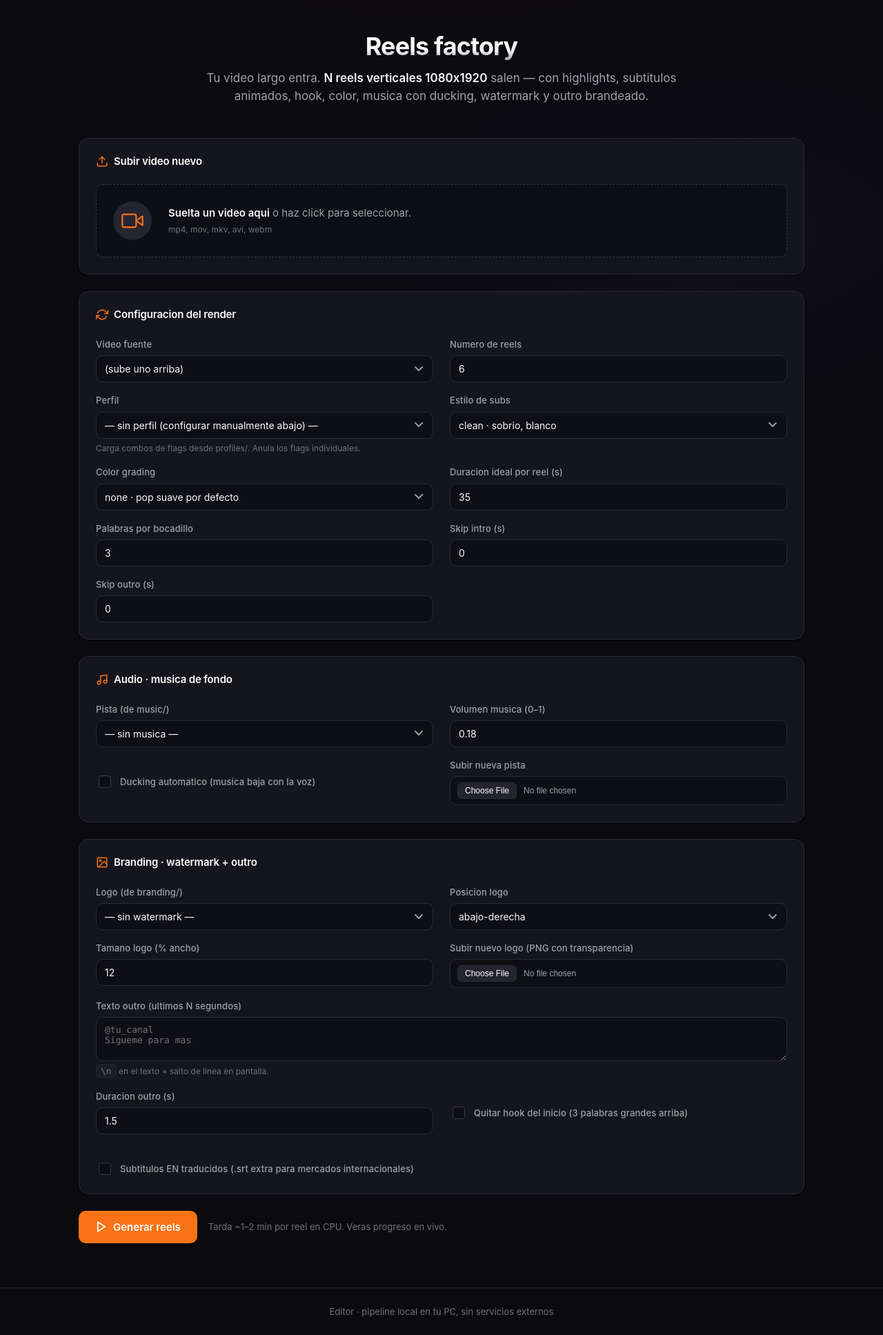
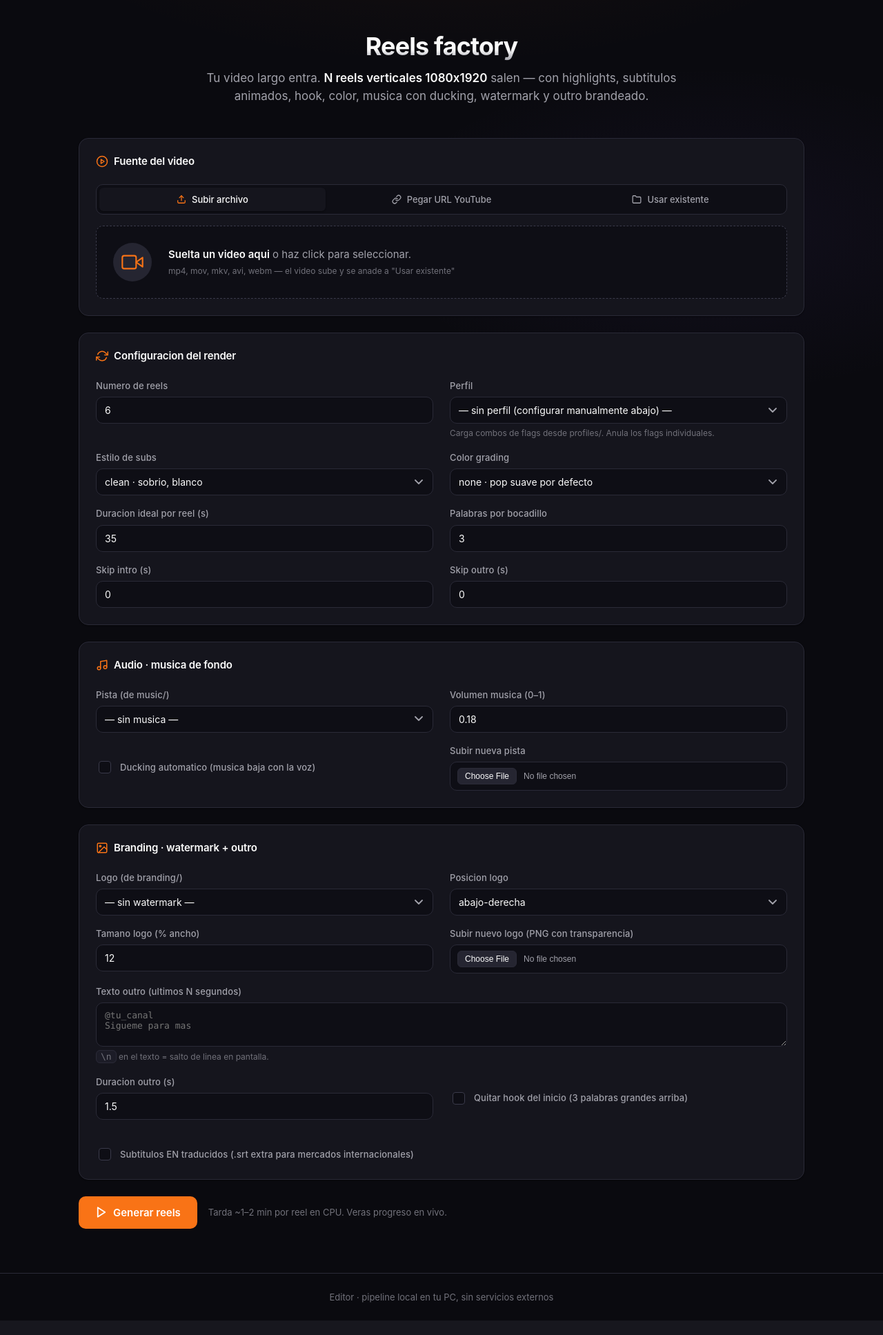
Before and after one commit to ilernetworklleida/editor, a FastAPI app: page / in a window 1280 px wide. Shown: the part 65-2000 px from the top of the page at 69% size. After the commit the page ends 1979 px from the top, so only its background shows below. Run offline with FastAPI, Linux system fonts and the light colour scheme; some web fonts are replaced.

Commit message:
web UI: login email cookie-based (/login form) + URL YouTube como fuente (auto_yt integrado en /run) + tabs de fuente (upload/URL/existente) + UI polish

```diff
--- a/app/main.py
+++ b/app/main.py
@@ -11,9 +11,9 @@ todas las rutas requieren HTTP Basic Auth. Sin definirlas: modo local sin auth.
 """
 from __future__ import annotations
 
-import base64
 import json
 import os
+import re
 import secrets
 import subprocess
 import sys
@@ -27,6 +27,7 @@ from fastapi.responses import FileResponse, HTMLResponse, JSONResponse, Redirect
 from fastapi.staticfiles import StaticFiles
 from fastapi.templating import Jinja2Templates
 from starlette.middleware.base import BaseHTTPMiddleware
+from starlette.middleware.sessions import SessionMiddleware
 
 ROOT = Path(__file__).resolve().parent.parent
 INPUT_DIR = ROOT / "input"
@@ -52,57 +53,63 @@ app.mount("/output", StaticFiles(directory=str(OUTPUT_DIR)), name="output")
 app.mount("/branding", StaticFiles(directory=str(BRANDING_DIR)), name="branding")
 
 
-# ===== HTTP Basic Auth (opcional, via env vars EDITOR_USER + EDITOR_PASS) =====
+# ===== Auth (sesion cookie-based, single admin) =====
 
-class BasicAuthMiddleware(BaseHTTPMiddleware):
-    """Protege TODAS las rutas (incluyendo mounts de StaticFiles) con HTTP Basic.
-    Solo activo si EDITOR_USER y EDITOR_PASS estan definidas. Excluye paths
-    publicos como /api/health para health-checks externos."""
+ADMIN_EMAIL = os.environ.get("ADMIN_EMAIL", "info@ilernetwork.com").strip()
+ADMIN_PASS = os.environ.get("ADMIN_PASS", "").strip()
+AUTH_ENABLED = bool(ADMIN_PASS)
+SESSION_SECRET = os.environ.get("EDITOR_SECRET") or secrets.token_hex(32)
 
-    def __init__(self, app, user: str, pwd: str, exempt: set[str] | None = None):
-        super().__init__(app)
-        self.user = user
-        self.pwd = pwd
-        self.exempt = exempt or set()
+
+def is_authed(request: Request) -> bool:
+    if not AUTH_ENABLED:
+        return True
+    try:
+        return request.session.get("user") == ADMIN_EMAIL
+    except Exception:
+        return False
+
+
+class CookieAuthMiddleware(BaseHTTPMiddleware):
+    """Protege rutas. Login form en /login. Static y health publicos."""
 
     async def dispatch(self, request, call_next):
-        if request.url.path in self.exempt:
+        if not AUTH_ENABLED:
             return await call_next(request)
-        auth = request.headers.get("authorization", "")
-        if not auth.lower().startswith("basic "):
-            return self._unauthorized()
-        try:
-            decoded = base64.b64decode(auth.split(" ", 1)[1]).decode("utf-8")
-            user, _, pwd = decoded.partition(":")
-        except Exception:
-            return self._unauthorized()
-        ok_user = secrets.compare_digest(user, self.user)
-        ok_pwd = secrets.compare_digest(pwd, self.pwd)
-        if not (ok_user and ok_pwd):
-            return self._unauthorized()
-        return await call_next(request)
-
-    @staticmethod
-    def _unauthorized() -> Response:
-        return Response(
-            "Authentication required",
-            status_code=401,
-            headers={"WWW-Authenticate": 'Basic realm="Editor"'},
-        )
+        path = request.url.path
+        if (path in {"/login", "/api/health"}
+                or path.startswith("/static/")):
+            return await call_next(request)
+        if is_authed(request):
+            return await call_next(request)
+        if path.startswith("/api/"):
+            return JSONResponse({"error": "auth required"}, status_code=401)
+        return RedirectResponse(f"/login?next={path}", status_code=303)
 
 
-_AUTH_USER = os.environ.get("EDITOR_USER", "").strip()
-_AUTH_PASS = os.environ.get("EDITOR_PASS", "").strip()
-if _AUTH_USER and _AUTH_PASS:
-    app.add_middleware(
-        BasicAuthMiddleware,
-        user=_AUTH_USER,
-        pwd=_AUTH_PASS,
-        exempt={"/api/health"},
+# Orden de add_middleware: LIFO. SessionMiddleware debe envolver a CookieAuth
+# para que request.session este disponible. Por eso primero anadimos
+# CookieAuth (sera el "inner") y despues SessionMiddleware (sera el "outer").
+app.add_middleware(CookieAuthMiddleware)
+app.add_middleware(
+    SessionMiddleware,
+    secret_key=SESSION_SECRET,
+    max_age=14 * 24 * 3600,  # 14 dias
+    same_site="lax",
+)
+
+if AUTH_ENABLED:
+    print(f"[auth] Login cookie-based activo (admin={ADMIN_EMAIL})")
+else:
+    print(f"[auth] Sin auth (define ADMIN_PASS para protegerlo)")
+
+
+def yt_video_id(url: str) -> str | None:
+    """Extrae el ID de una URL de YouTube. None si no es URL valida."""
+    m = re.search(
+        r"(?:v=|youtu\.be/|/shorts/|/embed/)([A-Za-z0-9_-]{6,15})", url
     )
-    print(f"[auth] Basic Auth activa (user='{_AUTH_USER}')")
-else:
-    print("[auth] Sin auth (define EDITOR_USER y EDITOR_PASS para protegerlo)")
+    return m.group(1) if m else None
 
 
 # ===== Helpers =====
@@ -257,7 +264,8 @@ def run_pipeline_worker(job_id: str) -> None:
     job["started"] = datetime.now().isoformat()
     save_job(job_id, job)
 
-    cmd = [sys.executable, str(SCRIPTS_DIR / "auto_reels_pro.py")] + list(job["args"])
+    script = "auto_yt.py" if job.get("use_yt") else "auto_reels_pro.py"
+    cmd = [sys.executable, str(SCRIPTS_DIR / script)] + list(job["args"])
     log_path = JOBS_DIR / f"{job_id}.log"
 
     popen_kwargs: dict = dict(
@@ -300,6 +308,47 @@ def run_pipeline_worker(job_id: str) -> None:
 
 # ===== Routes =====
 
+@app.get("/login", response_class=HTMLResponse)
+async def login_get(request: Request, next: str = "/"):
+    if is_authed(request):
+        return RedirectResponse(next or "/", status_code=303)
+    return templates.TemplateResponse(request, "login.html", {
+        "email": ADMIN_EMAIL,
+        "error": None,
+        "next": next,
+    })
+
+
+@app.post("/login")
+async def login_post(
+    request: Request,
+    email: str = Form(...),
+    password: str = Form(...),
+    next: str = Form("/"),
+):
+    if not AUTH_ENABLED:
+        return RedirectResponse("/", status_code=303)
+    ok_email = secrets.compare_digest(email.strip().lower(), ADMIN_EMAIL.lower())
+    ok_pass = secrets.compare_digest(password, ADMIN_PASS)
+    if ok_email and ok_pass:
+        request.session["user"] = ADMIN_EMAIL
+        return RedirectResponse(next or "/", status_code=303)
+    return templates.TemplateResponse(request, "login.html", {
+        "email": email,
+        "error": "Credenciales incorrectas",
+        "next": next,
+    }, status_code=401)
+
+
+@app.post("/logout")
+async def logout(request: Request):
+    try:
+        request.session.clear()
+    except Exception:
+        pass
+    return RedirectResponse("/login", status_code=303)
+
+
 @app.get("/", response_class=HTMLResponse)
 async def home(request: Request):
     return templates.TemplateResponse(request, "home.html", {
@@ -308,6 +357,7 @@ async def home(request: Request):
         "music_files": _list_dir(MUSIC_DIR, MUSIC_EXTS),
         "watermarks": _list_dir(BRANDING_DIR, IMG_EXTS),
         "recent_jobs": list_jobs(limit=8),
+        "current_user": ADMIN_EMAIL if AUTH_ENABLED and is_authed(request) else None,
     })
 
 
@@ -358,7 +408,8 @@ async def upload_asset(file: UploadFile = File(...), kind: str = Form(...)):
 
 @app.post("/run")
 async def run_job(
-    video: str = Form(...),
+    video: str = Form(""),
+    url: str = Form(""),
     n_clips: int = Form(6),
     profile: str = Form(""),
     style: str = Form("clean"),
@@ -378,11 +429,25 @@ async def run_job(
     no_hook: str = Form(""),
     translate_en: str = Form(""),
 ):
-    video_path = INPUT_DIR / video
-    if not video_path.exists():
-        raise HTTPException(404, f"Video no existe: {video}")
+    url = url.strip()
+    if not video and not url:
+        raise HTTPException(400, "Tienes que especificar un video O una URL")
 
-    args: list[str] = [str(video_path), str(int(n_clips))]
+    use_yt = bool(url)
+    if use_yt:
+        vid = yt_video_id(url)
+        if not vid:
+            raise HTTPException(400, "URL de YouTube no reconocida")
+        video_stem = f"yt_{vid}"
+        out_dir_name = f"{video_stem}_pro"
+        # auto_yt acepta: URL n_clips [resto de flags pasa a auto_reels_pro]
+        args: list[str] = [url, str(int(n_clips))]
+    else:
+        video_path = INPUT_DIR / video
+        if not video_path.exists():
+            raise HTTPException(404, f"Video no existe: {video}")
+        out_dir_name = f"{video_path.stem}_pro"
+        args = [str(video_path), str(int(n_clips))]
     if profile:
         args += ["--profile", profile]
     else:
@@ -418,10 +483,11 @@ async def run_job(
         args += ["--translate-en"]
 
     job_id = uuid.uuid4().hex[:12]
-    out_dir_name = f"{video_path.stem}_pro"
     job_data = {
         "id": job_id,
-        "video": video,
+        "video": video if not use_yt else f"(URL) {url[:60]}",
+        "url": url if use_yt else None,
+        "use_yt": use_yt,
         "n_clips": int(n_clips),
         "profile": profile or None,
         "args": args,
--- a/app/static/app.js
+++ b/app/static/app.js
@@ -89,15 +89,37 @@
     });
   }
 
-  // ===== Submit handler: disable button to avoid double-submit =====
+  // ===== Source tabs (upload / URL / existing) =====
+  const tabs = document.querySelectorAll(".source-tab");
+  const panes = document.querySelectorAll(".source-pane");
+  tabs.forEach((tab) => {
+    tab.addEventListener("click", () => {
+      tabs.forEach((t) => t.classList.remove("is-active"));
+      tab.classList.add("is-active");
+      const target = tab.dataset.tab;
+      panes.forEach((p) => {
+        p.hidden = p.dataset.pane !== target;
+      });
+    });
+  });
+
+  // ===== Submit handler: validate source + disable button =====
   const runForm = $("#runForm");
   if (runForm) {
-    runForm.addEventListener("submit", () => {
+    runForm.addEventListener("submit", (e) => {
+      // Validar que hay fuente
+      const url = (document.getElementById("urlInput") || {}).value || "";
+      const video = (document.getElementById("video") || {}).value || "";
+      if (!url.trim() && !video) {
+        e.preventDefault();
+        alert("Selecciona un video subido, una URL de YouTube, o uno existente.");
+        return;
+      }
       const btn = runForm.querySelector('button[type="submit"]');
       if (btn) {
         btn.disabled = true;
         btn.innerHTML = `
-          <svg width="16" height="16" viewBox="0 0 24 24" fill="none" stroke="currentColor" stroke-width="3" stroke-linecap="round" stroke-linejoin="round">
+          <svg width="16" height="16" viewBox="0 0 24 24" fill="none" stroke="currentColor" stroke-width="3" stroke-linecap="round" stroke-linejoin="round" class="spin">
             <path d="M21 12a9 9 0 1 1-6.219-8.56"></path>
           </svg>
           Lanzando…`;
--- a/app/static/styles.css
+++ b/app/static/styles.css
@@ -203,6 +291,41 @@ code {
   letter-spacing: -0.01em;
 }
 .card-title svg { color: var(--accent); flex-shrink: 0; }
+
+/* ===== Source tabs (upload / url / existing) ===== */
+.source-tabs {
+  display: flex;
+  gap: 4px;
+  background: var(--bg-2);
+  padding: 4px;
+  border-radius: var(--radius-md);
+  border: 1px solid var(--border);
+  margin-bottom: var(--space-4);
+}
+.source-tab {
+  flex: 1;
+  display: inline-flex;
+  align-items: center;
+  justify-content: center;
+  gap: 8px;
+  background: transparent;
+  border: none;
+  padding: 9px 12px;
+  font-family: inherit;
+  font-size: 13px;
+  font-weight: 500;
+  color: var(--text-muted);
+  border-radius: var(--radius-sm);
+  cursor: pointer;
+  transition: all .15s ease;
+}
+.source-tab:hover { color: var(--text); background: var(--surface-2); }
+.source-tab.is-active {
+  background: var(--surface);
+  color: var(--text);
+  box-shadow: var(--shadow-sm);
+}
+.source-tab.is-active svg { color: var(--accent); }
 
 /* ===== Upload card / dropzone ===== */
 .upload-card .upload-row {
--- a/app/templates/base.html
+++ b/app/templates/base.html
@@ -30,6 +30,14 @@
             <path d="M7 17 17 7"></path><path d="M7 7h10v10"></path>
           </svg>
         </a>
+        {% if current_user %}
+          <form method="post" action="/logout" class="logout-form">
+            <span class="user-pill" title="{{ current_user }}">{{ current_user }}</span>
+            <button type="submit" class="btn-link" title="Cerrar sesion">
+              <svg width="14" height="14" viewBox="0 0 24 24" fill="none" stroke="currentColor" stroke-width="2.2" stroke-linecap="round" stroke-linejoin="round"><path d="M9 21H5a2 2 0 0 1-2-2V5a2 2 0 0 1 2-2h4"></path><polyline points="16 17 21 12 16 7"></polyline><line x1="21" y1="12" x2="9" y2="12"></line></svg>
+            </button>
+          </form>
+        {% endif %}
       </nav>
     </div>
   </header>
--- a/app/templates/home.html
+++ b/app/templates/home.html
@@ -7,12 +7,27 @@
   <p class="hero-sub">Tu video largo entra. <strong>N reels verticales 1080x1920</strong> salen — con highlights, subtitulos animados, hook, color, musica con ducking, watermark y outro brandeado.</p>
 </section>
 
-<section class="card upload-card">
+<section class="card source-card">
   <h2 class="card-title">
-    <svg width="18" height="18" viewBox="0 0 24 24" fill="none" stroke="currentColor" stroke-width="2" stroke-linecap="round" stroke-linejoin="round"><path d="M21 15v4a2 2 0 0 1-2 2H5a2 2 0 0 1-2-2v-4"></path><polyline points="17 8 12 3 7 8"></polyline><line x1="12" y1="3" x2="12" y2="15"></line></svg>
-    Subir video nuevo
+    <svg width="18" height="18" viewBox="0 0 24 24" fill="none" stroke="currentColor" stroke-width="2" stroke-linecap="round" stroke-linejoin="round"><circle cx="12" cy="12" r="10"></circle><polygon points="10 8 16 12 10 16 10 8"></polygon></svg>
+    Fuente del video
   </h2>
-  <div class="upload-row">
+  <div class="source-tabs" role="tablist">
+    <button type="button" class="source-tab is-active" data-tab="upload" role="tab">
+      <svg width="14" height="14" viewBox="0 0 24 24" fill="none" stroke="currentColor" stroke-width="2.2" stroke-linecap="round" stroke-linejoin="round"><path d="M21 15v4a2 2 0 0 1-2 2H5a2 2 0 0 1-2-2v-4"></path><polyline points="17 8 12 3 7 8"></polyline><line x1="12" y1="3" x2="12" y2="15"></line></svg>
+      Subir archivo
+    </button>
+    <button type="button" class="source-tab" data-tab="url" role="tab">
+      <svg width="14" height="14" viewBox="0 0 24 24" fill="none" stroke="currentColor" stroke-width="2.2" stroke-linecap="round" stroke-linejoin="round"><path d="M10 13a5 5 0 0 0 7.54.54l3-3a5 5 0 0 0-7.07-7.07l-1.72 1.71"></path><path d="M14 11a5 5 0 0 0-7.54-.54l-3 3a5 5 0 0 0 7.07 7.07l1.71-1.71"></path></svg>
+      Pegar URL YouTube
+    </button>
+    <button type="button" class="source-tab" data-tab="existing" role="tab">
+      <svg width="14" height="14" viewBox="0 0 24 24" fill="none" stroke="currentColor" stroke-width="2.2" stroke-linecap="round" stroke-linejoin="round"><path d="M22 19a2 2 0 0 1-2 2H4a2 2 0 0 1-2-2V5a2 2 0 0 1 2-2h5l2 3h9a2 2 0 0 1 2 2z"></path></svg>
+      Usar existente
+    </button>
+  </div>
+
+  <div class="source-pane" data-pane="upload">
     <label class="dropzone" id="dropzone">
       <input type="file" id="videoFile" accept="video/*" hidden>
       <div class="dropzone-icon">
@@ -20,10 +35,33 @@
       </div>
       <div class="dropzone-text">
         <strong>Suelta un video aqui</strong> o haz click para seleccionar.<br>
-        <small>mp4, mov, mkv, avi, webm</small>
+        <small>mp4, mov, mkv, avi, webm — el video sube y se anade a "Usar existente"</small>
       </div>
     </label>
     <div class="upload-status" id="uploadStatus" hidden></div>
+  </div>
+
+  <div class="source-pane" data-pane="url" hidden>
+    <div class="field">
+      <label for="urlInput">URL de YouTube (video, short, embed)</label>
+      <input type="url" id="urlInput" form="runForm" name="url"
+             placeholder="https://www.youtube.com/watch?v=ID..."
+             pattern="https?://.+">
+      <small>El video se descarga via yt-dlp justo antes de procesarlo. Cache automatico
+        (no re-descarga si lo lanzas otra vez).</small>
+    </div>
+  </div>
+
+  <div class="source-pane" data-pane="existing" hidden>
+    <div class="field">
+      <label for="video">Video en input/</label>
+      <select form="runForm" name="video" id="video">
+        <option value="">— elige uno —</option>
+        {% for v in videos %}
+          <option value="{{ v.name }}">{{ v.name }} · {{ v.size_mb }} MB</option>
+        {% endfor %}
+      </select>
+    </div>
   </div>
 </section>
 
@@ -35,19 +73,6 @@
     </h2>
 
     <div class="grid">
-      <div class="field">
-        <label for="video">Video fuente</label>
-        <select name="video" id="video" required>
-          {% if videos %}
-            {% for v in videos %}
-              <option value="{{ v.name }}">{{ v.name }} · {{ v.size_mb }} MB</option>
-            {% endfor %}
-          {% else %}
-            <option value="" disabled selected>(sube uno arriba)</option>
-          {% endif %}
-        </select>
-      </div>
-
       <div class="field">
         <label for="n_clips">Numero de reels</label>
         <input type="number" name="n_clips" id="n_clips" value="6" min="1" max="20" required>
--- a/requirements.txt
+++ b/requirements.txt
@@ -3,3 +3,4 @@ fastapi>=0.110
 uvicorn[standard]>=0.30
 python-multipart>=0.0.9
 jinja2>=3.1
+itsdangerous>=2.2
```
Also changed, not shown: other parts of app/static/styles.css (+88 -0 lines), app/templates/login.html (added, +52 -0 lines), 1 other file.
